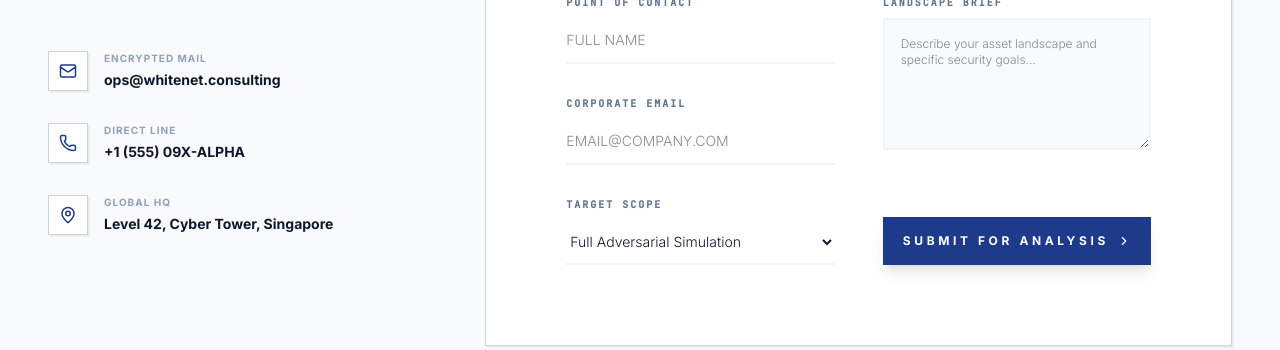
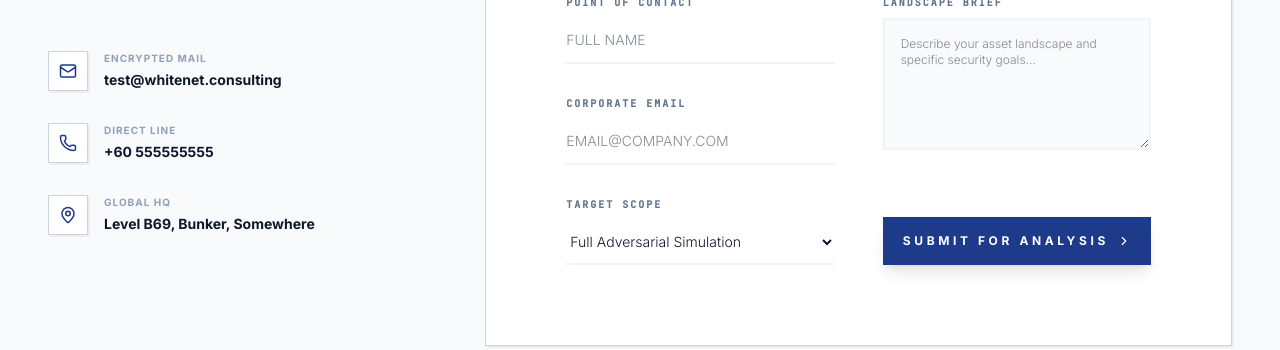
Before and after one commit to Omellet-boy/FundaDigiCompAssignment, a React (Vite) app: page /contact in a window 1280 px wide. Shown: the part 402-752 px from the top of the page. Built offline with nearby package versions, Linux system fonts and the light colour scheme.

Commit message:
Update Contact.tsx

```diff
--- a/src/pages/Contact.tsx
+++ b/src/pages/Contact.tsx
@@ -24,7 +24,7 @@ export default function Contact() {
                   </div>
                   <div>
                     <h5 className="font-bold text-[10px] uppercase tracking-widest text-slate-400 mb-1">Encrypted Mail</h5>
-                    <p className="text-sm font-bold text-slate-900">ops@whitenet.consulting</p>
+                    <p className="text-sm font-bold text-slate-900">test@whitenet.consulting</p>
                   </div>
                 </div>
                 <div className="flex gap-4">
@@ -33,7 +33,7 @@ export default function Contact() {
                   </div>
                   <div>
                     <h5 className="font-bold text-[10px] uppercase tracking-widest text-slate-400 mb-1">Direct Line</h5>
-                    <p className="text-sm font-bold text-slate-900">+1 (555) 09X-ALPHA</p>
+                    <p className="text-sm font-bold text-slate-900">+60 555555555</p>
                   </div>
                 </div>
                 <div className="flex gap-4">
@@ -42,7 +42,7 @@ export default function Contact() {
                   </div>
                   <div>
                     <h5 className="font-bold text-[10px] uppercase tracking-widest text-slate-400 mb-1">Global HQ</h5>
-                    <p className="text-sm font-bold text-slate-900">Level 42, Cyber Tower, Singapore</p>
+                    <p className="text-sm font-bold text-slate-900">Level B69, Bunker, Somewhere</p>
                   </div>
                 </div>
               </div>
```
